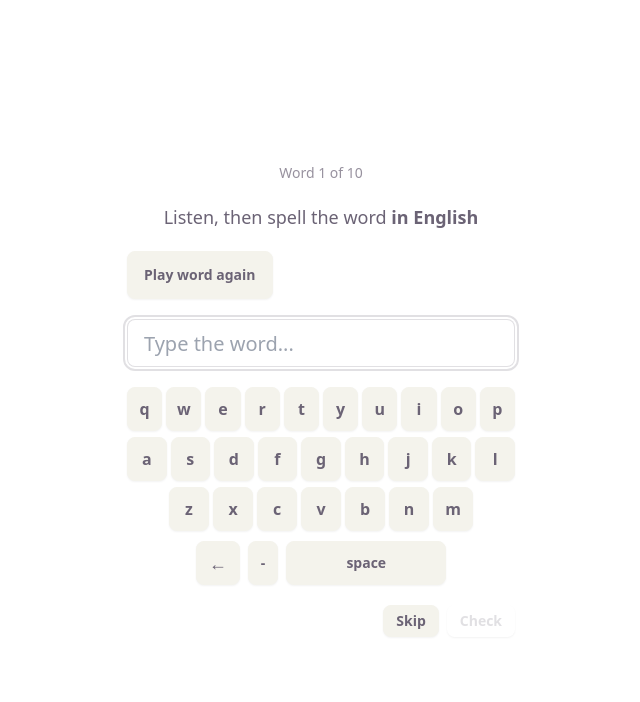
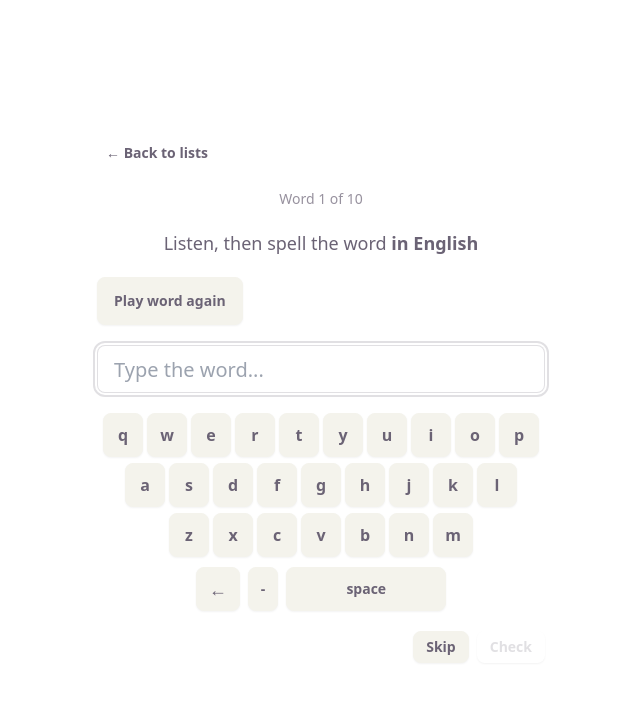
Before and after one commit to richarcher/list, a Vue app: page / in a window 1280 px wide. Both pictures are taken after a click on the button "Start quiz". Shown: the top 702 px of the page, without its empty margins (319-959 px from the left). Built offline with nearby package versions, Linux system fonts and the light colour scheme.

Commit message:
in app back

```diff
--- a/src/App.vue
+++ b/src/App.vue
@@ -31,6 +31,10 @@ function pickAnotherList() {
   if (groups.value.length) selectedIndex.value = 0
 }
 
+function backToLists() {
+  screen.value = 'list-picker'
+}
+
 onMounted(loadWordlists)
 </script>
 
@@ -54,6 +58,7 @@ onMounted(loadWordlists)
         @check="onCheck"
         @skip="handleSkip"
         @next="handleNext"
+        @back="backToLists"
       />
       <Results
         v-else-if="screen === 'results'"
--- a/src/components/Quiz.vue
+++ b/src/components/Quiz.vue
@@ -11,7 +11,7 @@ const props = defineProps({
   lang: { type: String, default: 'en' },
   translation: { type: String, default: undefined },
 })
-const emit = defineEmits(['check', 'skip', 'next'])
+const emit = defineEmits(['check', 'skip', 'next', 'back'])
 
 const input = ref('')
 const inputEl = ref(null)
@@ -96,7 +96,14 @@ function onSoftKey(key) {
 </script>
 
 <template>
-  <div class="flex flex-col items-center gap-5 max-w-[28rem] mx-auto">
+  <div class="flex flex-col items-center gap-5 max-w-[28rem] mx-auto w-full">
+    <button
+      type="button"
+      class="btn btn-ghost btn-sm self-start -ml-1"
+      @click="emit('back')"
+    >
+      ← Back to lists
+    </button>
     <p class="m-0 text-sm text-base-content/70" aria-live="polite">
       Word {{ wordIndex + 1 }} of {{ totalWords }}
     </p>
```
